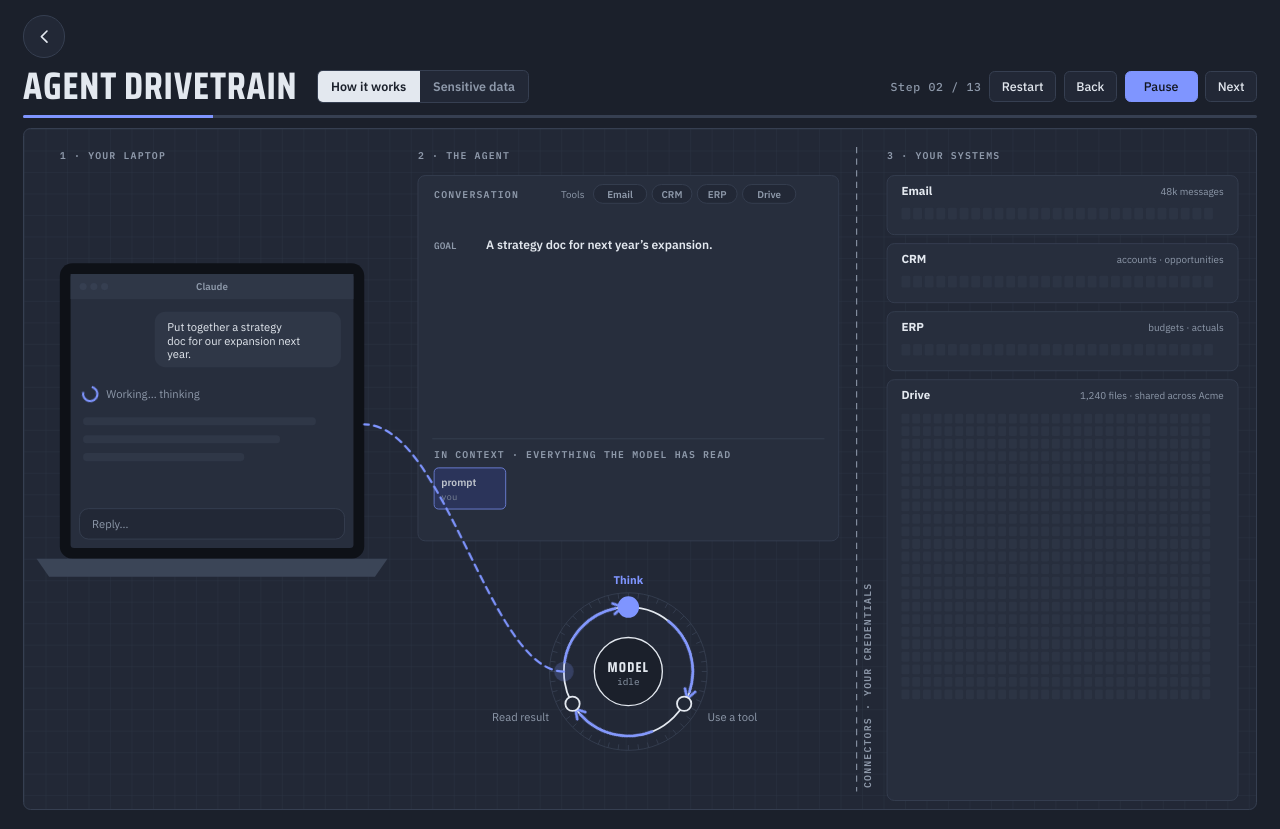
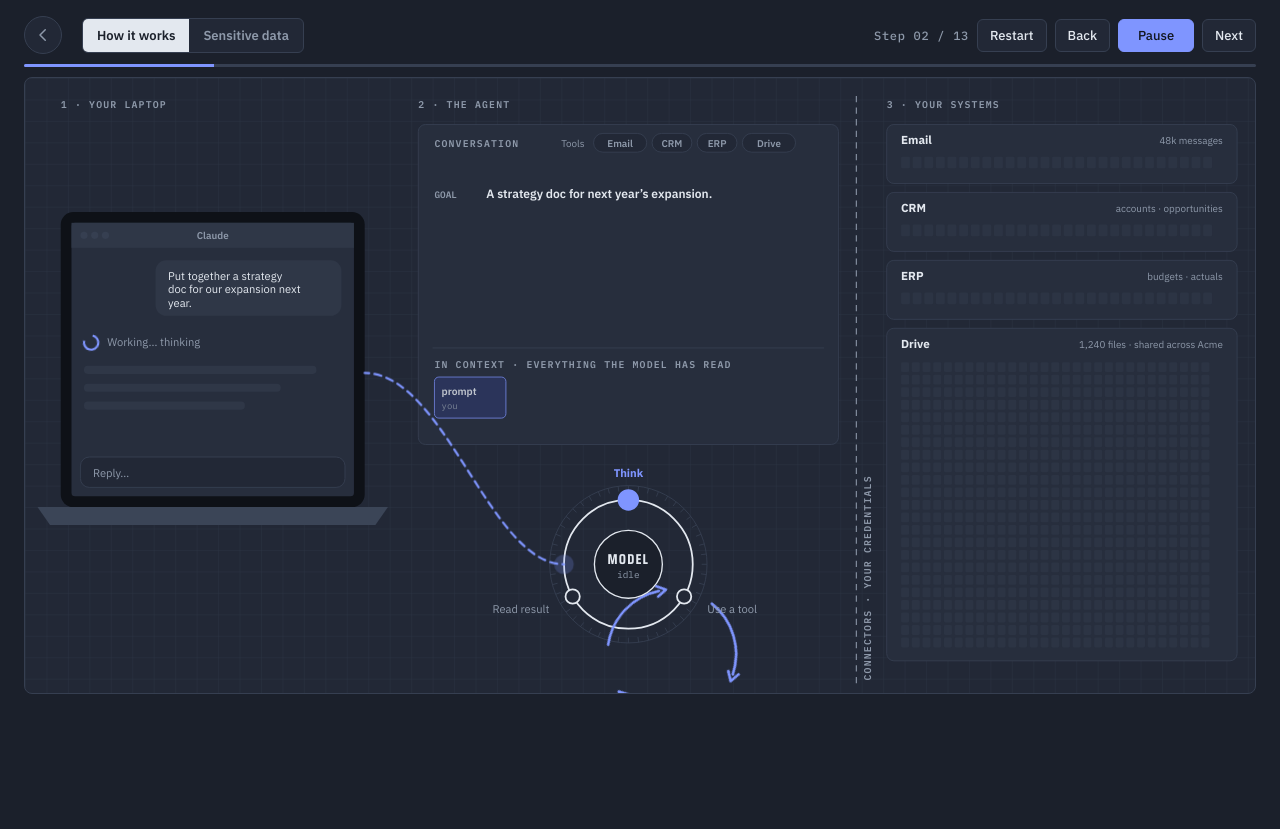
Before and after one commit to jchowlabs/jchowlabs-dev.github.io, a plain HTML site: page agent-drivetrain/index.html in a window 1280 px wide. After the commit the page ends 800 px from the top, so only its background shows below. Drawn offline with Linux system fonts and the light colour scheme.

Commit message:
Update index.html

```diff
--- a/agent-drivetrain/index.html
+++ b/agent-drivetrain/index.html
@@ -22,10 +22,11 @@ body{margin:0}
 
 body{background:var(--paper);color:var(--ink);font-family:var(--f-body);font-size:15px;line-height:1.5}
 .wrap{box-sizing:border-box;width:100%;max-width:1560px;margin:0 auto;padding-inline:24px;padding-block:16px 20px;display:grid;gap:10px}
-.back{display:inline-grid;place-items:center;width:44px;height:44px;border-radius:50%;border:1px solid var(--line);background:var(--panel);color:var(--ink);text-decoration:none}
-.back:hover{border-color:var(--soft)}
+/* Back-to-home button — subtle circular arrow matching the Alliances page; sits inline in the toolbar. */
+.back{display:inline-grid;place-items:center;flex:none;width:38px;height:38px;border-radius:50%;border:1px solid var(--line);background:var(--panel);color:var(--soft);text-decoration:none;transition:color .2s,border-color .2s}
+.back:hover{color:var(--ink);border-color:var(--soft)}
 .back:focus-visible{outline:2px solid var(--accent);outline-offset:2px}
-.back svg{width:20px;height:20px;fill:none;stroke:currentColor;stroke-width:2;stroke-linecap:round;stroke-linejoin:round}
+.back svg{width:18px;height:18px;fill:none;stroke:currentColor;stroke-width:2;stroke-linecap:round;stroke-linejoin:round}
 .top{display:flex;flex-wrap:nowrap;align-items:center;gap:12px 20px}
 h1{margin:0;font:700 40px/1 var(--f-display);white-space:nowrap;text-transform:uppercase;letter-spacing:.02em}
 .seg{display:flex;border:1px solid var(--line);border-radius:6px;overflow:hidden;background:var(--panel)}
@@ -122,9 +123,8 @@ svg .mono{font-family:var(--f-mono)}
 </head>
 <body>
 <div class="wrap">
-  <div><a class="back" href="../" aria-label="Back to home"><svg viewBox="0 0 24 24" aria-hidden="true"><path d="M15 5l-7 7 7 7"/></svg></a></div>
   <div class="top">
-    <h1>Agent Drivetrain</h1>
+    <a class="back" href="../" aria-label="Back to home"><svg viewBox="0 0 24 24" aria-hidden="true"><path d="M15 5l-7 7 7 7"/></svg></a>
     <div class="seg" role="group" aria-label="Mode">
       <button type="button" id="modeA" aria-pressed="true">How it works</button>
       <button type="button" id="modeB" class="b" aria-pressed="false">Sensitive data</button>
@@ -140,7 +140,7 @@ svg .mono{font-family:var(--f-mono)}
   <div class="bar" id="bar"><i></i></div>
 
   <figure class="stage" style="margin:0">
-    <svg id="svg" viewBox="0 0 1376 760" role="img" aria-label="Animated diagram: a prompt on a laptop goes to an AI agent, which loops through tool calls into CRM, ERP, Drive and Email, then returns an answer"></svg>
+    <svg id="svg" viewBox="0 0 1376 688" role="img" aria-label="Animated diagram: a prompt on a laptop goes to an AI agent, which loops through tool calls into CRM, ERP, Drive and Email, then returns an answer"></svg>
   </figure>
 
   <div class="sr-only" aria-live="polite">
@@ -158,12 +158,12 @@ function g(cls,p){return e('g',cls?{class:cls}:{},p)}
 function wrap(t,n){const w=t.split(' '),r=[];let c='';w.forEach(x=>{if(c&&(c+' '+x).length>n){r.push(c);c=x}else c=c?c+' '+x:x});r.push(c);return r}
 
 /* ---------- geometry ---------- */
-const TY=344, slotX=i=>458+i*88, slotC=i=>slotX(i)+40;
+const TY=300, slotX=i=>458+i*88, slotC=i=>slotX(i)+40;
 const GX=980,GY=318,CW=12,CH=14,COLS=29,ROWS=23;
 const HITS=[[3,11],[5,22],[9,6],[16,9],[19,24]], PLAN=[9,6], SEC=[12,19];
 const tc=(r,c)=>[GX+c*CW+4.5,GY+r*CH+5.5];
 const SYSY={email:85,crm:161,erp:237,drive:500};
-const CX=675,CY=606,R=72;
+const CX=675,CY=544,R=72;
 const P={
   lap:`M380 330 C 470 330, 520 ${CY}, ${CX-R} ${CY}`,
   sys:k=>`M${CX+R} ${CY} C 960 ${CY}, 960 ${SYSY[k]}, 964 ${SYSY[k]}`,
@@ -173,12 +173,12 @@ const P={
 
 /* ---------- static scene ---------- */
 const defs=e('defs',{});const pat=e('pattern',{id:'gp',width:24,height:24,patternUnits:'userSpaceOnUse'},defs);e('path',{d:'M24 0H0V24',class:'gridline'},pat);
-e('rect',{width:1376,height:760,fill:'url(#gp)'});
+e('rect',{width:1376,height:688,fill:'url(#gp)'});
 e('text',{x:40,y:34,class:'colhd'},null,'1 · YOUR LAPTOP');
 e('text',{x:440,y:34,class:'colhd'},null,'2 · THE AGENT');
 e('text',{x:964,y:34,class:'colhd'},null,'3 · YOUR SYSTEMS');
-e('line',{x1:930,y1:20,x2:930,y2:740,class:'boundary'});
-e('text',{x:946,y:736,class:'colhd',transform:'rotate(-90 946 736)','font-size':10},null,'CONNECTORS · YOUR CREDENTIALS');
+e('line',{x1:930,y1:20,x2:930,y2:678,class:'boundary'});
+e('text',{x:946,y:674,class:'colhd',transform:'rotate(-90 946 674)','font-size':10},null,'CONNECTORS · YOUR CREDENTIALS');
 
 // laptop
 e('rect',{x:40,y:150,width:340,height:330,rx:14,class:'bezel'});
@@ -191,7 +191,7 @@ e('rect',{x:62,y:424,width:296,height:34,rx:10,class:'pnl'});
 const lapG=g();
 
 // thinking panel
-const convBox=e('rect',{x:440,y:52,width:470,height:408,rx:8,class:'tray'});
+const convBox=e('rect',{x:440,y:52,width:470,height:358,rx:8,class:'tray'});
 e('text',{x:458,y:77,class:'colhd'},null,'CONVERSATION');
 e('line',{x1:456,x2:894,y1:TY+2,y2:TY+2,class:'tick'});
 e('text',{x:626,y:77,'font-size':11,class:'ts','text-anchor':'end'},null,'Tools');
@@ -228,7 +228,7 @@ function mini(k,y){minis[k]=[];for(let i=0;i<27;i++)minis[k].push(e('rect',{x:98
 sys(52,66,'Email','48k messages');mini('email',88);
 sys(128,66,'CRM','accounts · opportunities');mini('crm',164);
 sys(204,66,'ERP','budgets · actuals');mini('erp',240);
-sys(280,470,'Drive','1,240 files · shared across Acme');
+sys(280,372,'Drive','1,240 files · shared across Acme');
 const tiles=[];for(let r=0;r<ROWS;r++){tiles.push([]);for(let c=0;c<COLS;c++)tiles[r].push(e('rect',{x:GX+c*CW,y:GY+r*CH,width:CW-3,height:CH-3,rx:1.5,class:'tile'}))}
 const scanBand=e('rect',{x:GX-6,y:GY,width:COLS*CW+8,height:CH+3,rx:3,class:'scanband',opacity:0});
 const scanLbl=e('text',{x:GX+COLS*CW+4,y:GY-6,'font-size':10.5,class:'ta mono','text-anchor':'end',opacity:0},null,'scanning ▸');
@@ -236,7 +236,7 @@ const scanLbl=e('text',{x:GX+COLS*CW+4,y:GY-6,'font-size':10.5,class:'ta mono','
 const [SX,SY]=tc(SEC[0],SEC[1]);
 const secG=g();secG.id='secG';
 const secRing=e('circle',{cx:SX,cy:SY,r:11},secG);
-const CB=646;const lead=e('line',{x1:SX,y1:SY+11,x2:SX,y2:CB,'stroke-width':1},secG);
+const CB=552;const lead=e('line',{x1:SX,y1:SY+11,x2:SX,y2:CB,'stroke-width':1},secG);
 const callBox=e('rect',{x:1046,y:CB,width:300,height:90,rx:6},secG);
 e('text',{x:1060,y:CB+22,'font-size':12.5,'font-weight':700,id:'cfn'},secG,'Workforce Plan 2027.xlsx');
 e('text',{x:1060,y:CB+40,'font-size':11.5},secG,'Planned layoffs · names · salaries');
@@ -423,8 +423,8 @@ function render(n){
       e('text',{x:58,y:562,'font-size':13,'font-weight':700,class:'tok'},vG,'✓  In the answer: nothing sensitive');
       e('text',{x:58,y:582,'font-size':12,class:'ts'},vG,'This is all the user ever sees.');
       const bg=g(reduce?null:'pop',vG);
-      e('rect',{x:440,y:702,width:470,height:46,rx:8,class:'banner'},bg);
-      e('text',{x:458,y:730,'font-size':14,'font-weight':700,class:'tw'},bg,'⚠  Seen by the model: yes. Hidden exposure.');}
+      e('rect',{x:440,y:636,width:470,height:46,rx:8,class:'banner'},bg);
+      e('text',{x:458,y:664,'font-size':14,'font-weight':700,class:'tw'},bg,'⚠  Seen by the model: yes. Hidden exposure.');}
   }
 
   /* chrome */
```
